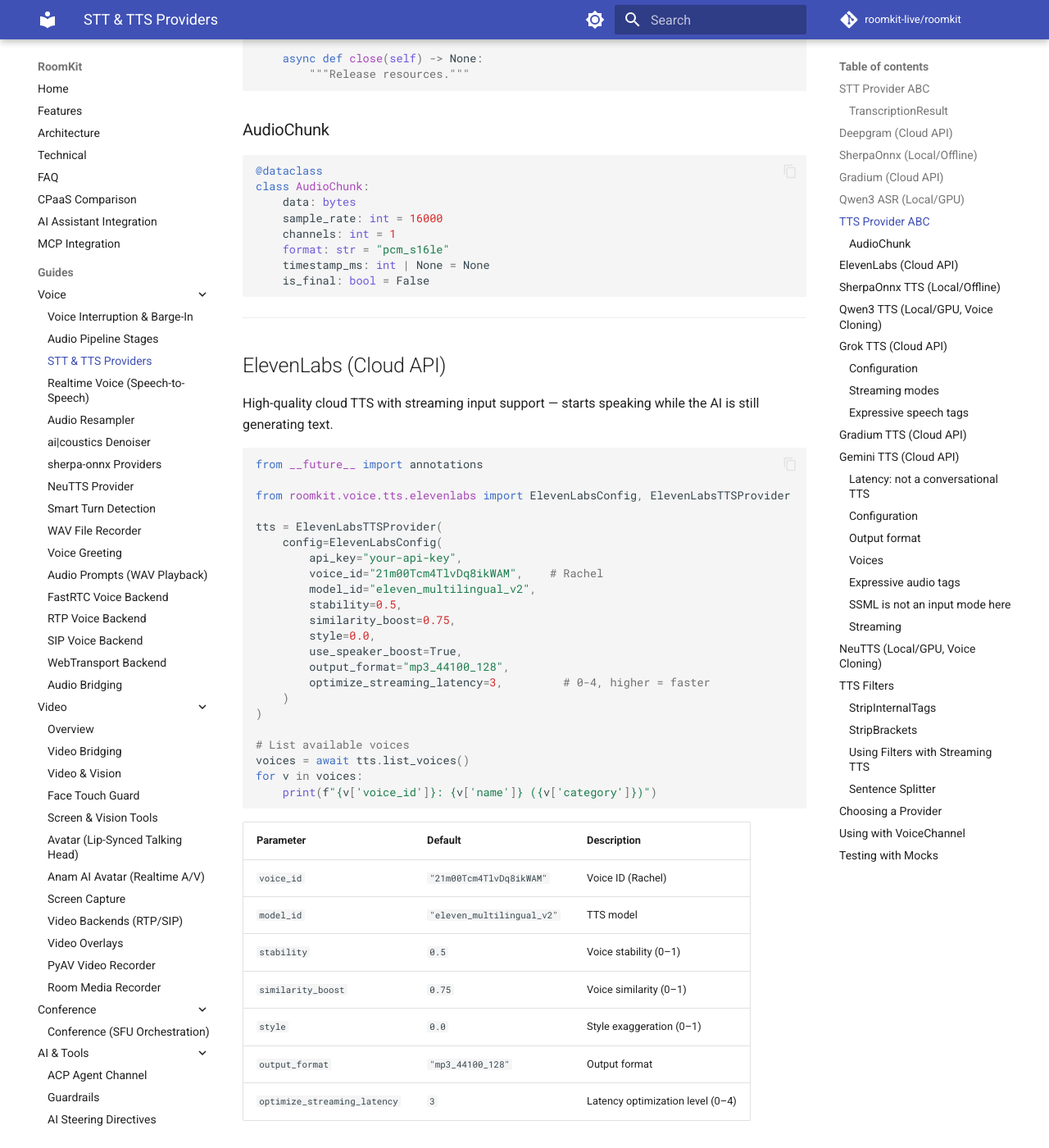
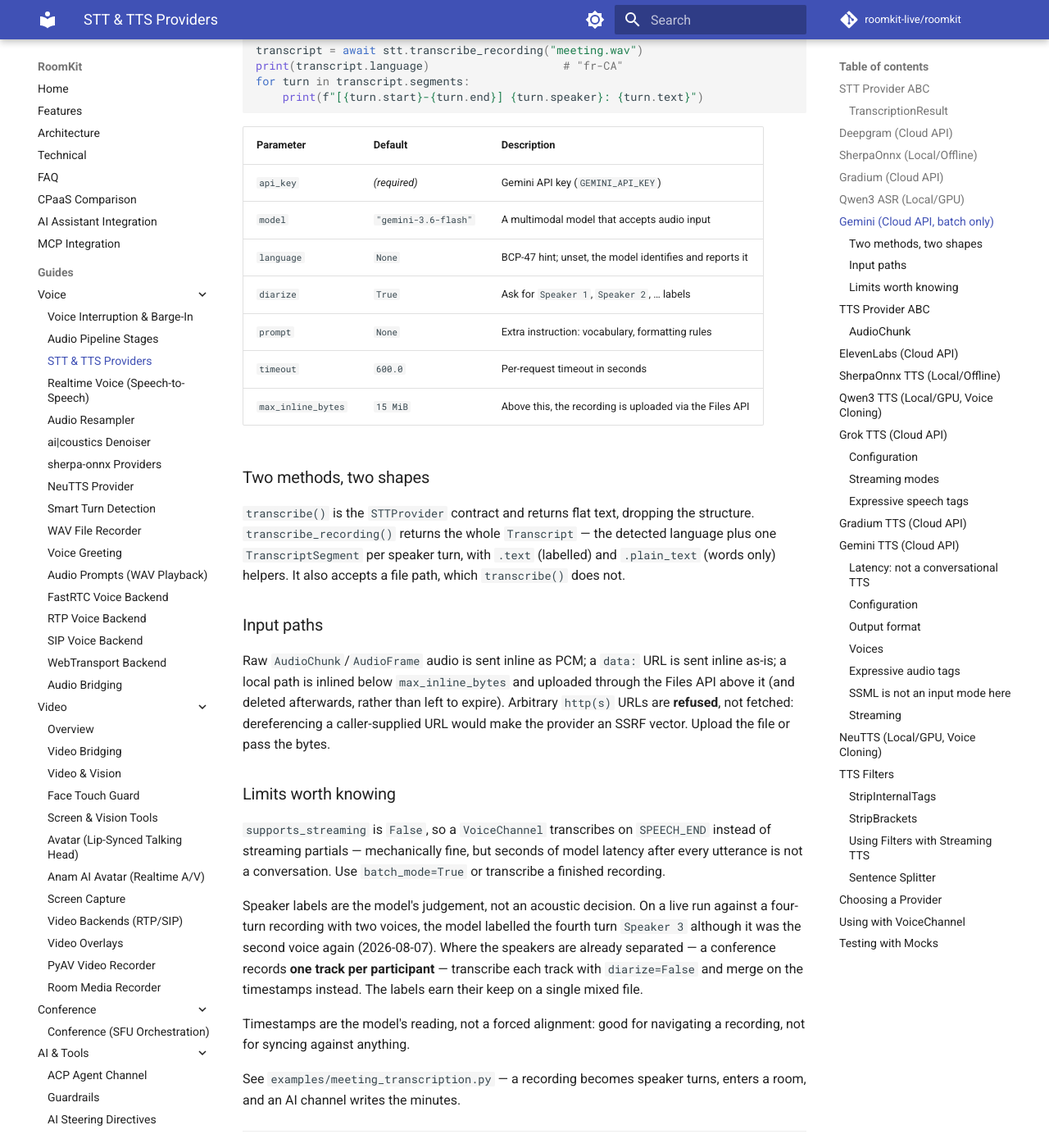
Before and after one commit to roomkit-live/roomkit-docs, an MkDocs documentation site: the page built from docs/guides/stt-tts-providers.md, in a window 1280 px wide and 1400 px high, scrolled down 6035 px. Shown: the whole window at 82% size. Built offline with MkDocs 1.6.1 and Material for MkDocs 9.7.7, drawn with Linux system fonts in a browser that asks for light colours; comment, search, counter and statistics services are not loaded; some of the changed text lies outside the part shown.

Commit message:
docs(voice): document Gemini batch speech-to-text
The provider that fills the cloud-batch case: one pass over a whole recording
returns transcript, speaker turns and timestamps together. Records what the
live API taught rather than what the prose promises — speaker labels are the
model's judgement and split a voice across labels on a four-turn test
(2026-08-07), timestamps are a reading rather than a forced alignment, and a
conference records one track per participant, so diarization is better switched
off there and the tracks merged on time.

````diff
--- a/docs/guides/stt-tts-providers.md
+++ b/docs/guides/stt-tts-providers.md
@@ -214,6 +214,90 @@ stt = Qwen3ASRProvider(
 | `language` | `None` | Language code or `None` for auto-detect |
 | `chunk_size_sec` | `2.0` | Streaming chunk duration (vLLM only) |
 | `gpu_memory_utilization` | `0.3` | GPU memory fraction (vLLM only) |
+
+---
+
+## Gemini (Cloud API, batch only)
+
+Gemini has no speech-to-text endpoint. Transcription is an *instruction* to a
+multimodal model that accepts audio, so this provider is batch by construction:
+it takes a complete recording and answers in one pass, in seconds. Google's own
+audio documentation points at Cloud Speech-to-Text for dedicated real-time
+transcription, and that stays the right advice for live turn-taking.
+
+What the batch shape buys is what a streaming recogniser structurally cannot
+give. The model sees the whole recording before it answers, so one pass returns
+the transcript, the speaker turns and the timestamps together — no diarization
+stage, no merge. This is the provider for meeting recordings, voicemail and
+imported audio files.
+
+```python
+from __future__ import annotations
+
+from roomkit.voice.stt.gemini import GeminiSTTConfig, GeminiSTTProvider
+
+stt = GeminiSTTProvider(
+    config=GeminiSTTConfig(
+        api_key="your-gemini-api-key",
+        model="gemini-3.6-flash",     # any multimodal model that accepts audio
+        language="fr-CA",              # optional hint; detected otherwise
+        diarize=True,                  # ask for speaker labels
+        prompt="The product is spelled RoomKit.",   # optional vocabulary/format
+    )
+)
+
+transcript = await stt.transcribe_recording("meeting.wav")
+print(transcript.language)                    # "fr-CA"
+for turn in transcript.segments:
+    print(f"[{turn.start}-{turn.end}] {turn.speaker}: {turn.text}")
+```
+
+| Parameter | Default | Description |
+|-----------|---------|-------------|
+| `api_key` | *(required)* | Gemini API key (`GEMINI_API_KEY`) |
+| `model` | `"gemini-3.6-flash"` | A multimodal model that accepts audio input |
+| `language` | `None` | BCP-47 hint; unset, the model identifies and reports it |
+| `diarize` | `True` | Ask for `Speaker 1`, `Speaker 2`, … labels |
+| `prompt` | `None` | Extra instruction: vocabulary, formatting rules |
+| `timeout` | `600.0` | Per-request timeout in seconds |
+| `max_inline_bytes` | `15 MiB` | Above this, the recording is uploaded via the Files API |
+
+### Two methods, two shapes
+
+`transcribe()` is the `STTProvider` contract and returns flat text, dropping the
+structure. `transcribe_recording()` returns the whole `Transcript` — the
+detected language plus one `TranscriptSegment` per speaker turn, with `.text`
+(labelled) and `.plain_text` (words only) helpers. It also accepts a file path,
+which `transcribe()` does not.
+
+### Input paths
+
+Raw `AudioChunk`/`AudioFrame` audio is sent inline as PCM; a `data:` URL is sent
+inline as-is; a local path is inlined below `max_inline_bytes` and uploaded
+through the Files API above it (and deleted afterwards, rather than left to
+expire). Arbitrary `http(s)` URLs are **refused**, not fetched: dereferencing a
+caller-supplied URL would make the provider an SSRF vector. Upload the file or
+pass the bytes.
+
+### Limits worth knowing
+
+`supports_streaming` is `False`, so a `VoiceChannel` transcribes on `SPEECH_END`
+instead of streaming partials — mechanically fine, but seconds of model latency
+after every utterance is not a conversation. Use `batch_mode=True` or transcribe
+a finished recording.
+
+Speaker labels are the model's judgement, not an acoustic decision. On a live
+run against a four-turn recording with two voices, the model labelled the fourth
+turn `Speaker 3` although it was the second voice again (2026-08-07). Where the
+speakers are already separated — a conference records **one track per
+participant** — transcribe each track with `diarize=False` and merge on the
+timestamps instead. The labels earn their keep on a single mixed file.
+
+Timestamps are the model's reading, not a forced alignment: good for navigating
+a recording, not for syncing against anything.
+
+See `examples/meeting_transcription.py` — a recording becomes speaker turns,
+enters a room, and an AI channel writes the minutes.
 
 ---
 
````
Also changed, not shown: docs/api/providers-voice.md (+28 -0 lines), docs/features.md (+1 -0 lines).
